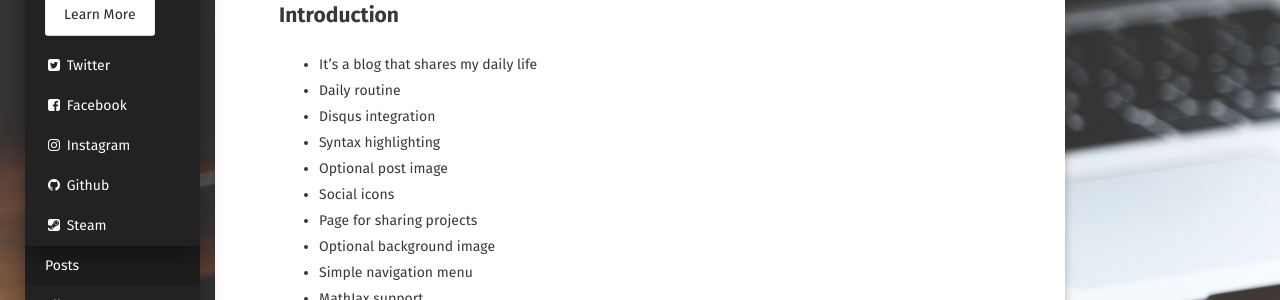
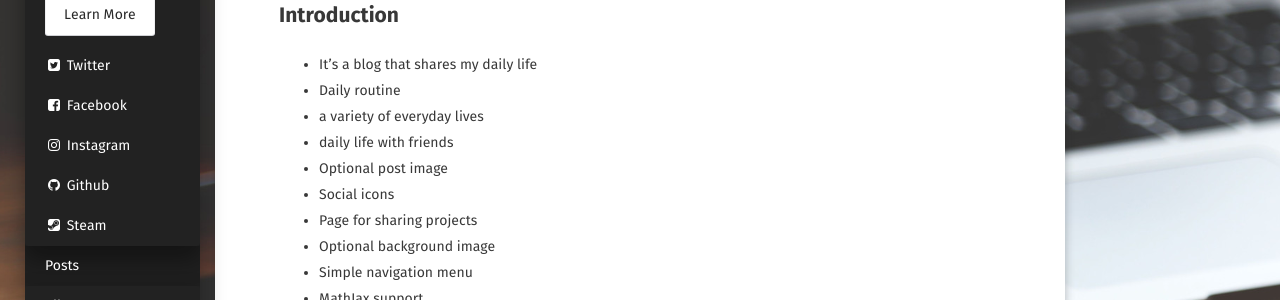
Before and after one commit to kkmmin09/kkmmin09.github.com, a Jekyll site: the page built from about/index.md, in a window 1280 px wide. Shown: the part 337-637 px from the top of the page. Built offline with Jekyll 4.4.1, drawn with Linux system fonts in a browser that asks for light colours; some web fonts are replaced.

Commit message:
Update index.md

```diff
--- a/about/index.md
+++ b/about/index.md
@@ -11,8 +11,8 @@ comments: false
 ## Introduction
 * It's a blog that shares my daily life
 * Daily routine
-* Disqus integration
-* Syntax highlighting
+* a variety of everyday lives
+* daily life with friends
 * Optional post image
 * Social icons
 * Page for sharing projects
```
